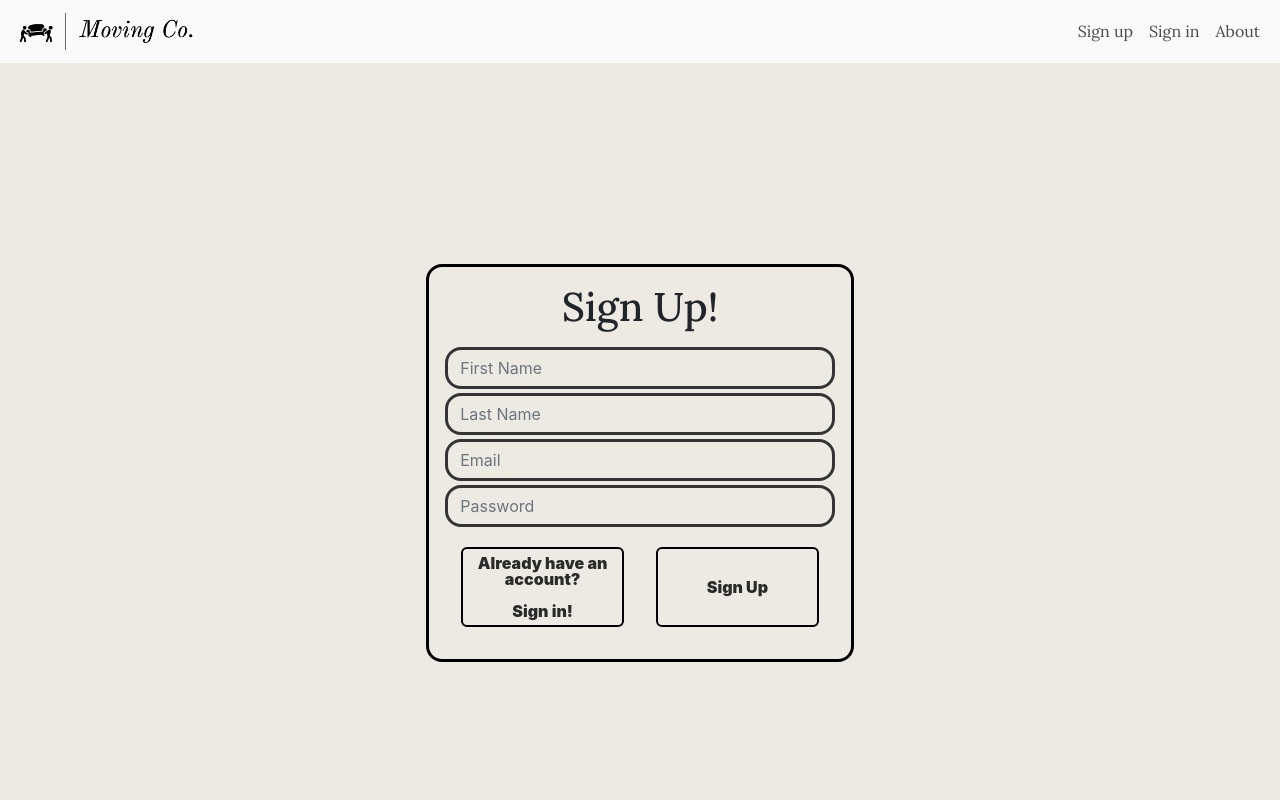
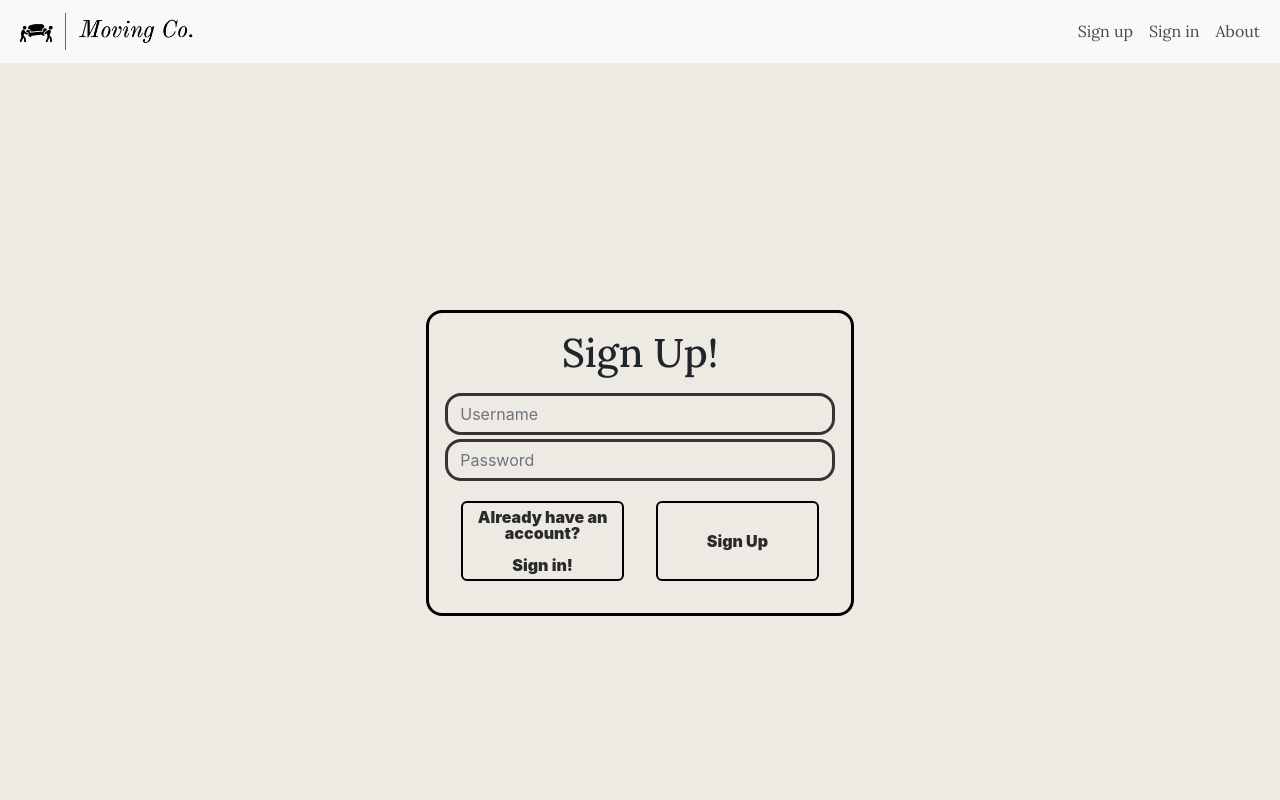
Before and after one commit to AnAppThatMovesYou/front-end-repo, a React (Create React App) app: page /signup in a window 1280 px wide. Shown: the top 800 px of the page. Built offline with nearby package versions, Linux system fonts and the light colour scheme.

Commit message:
install axios. add funtionality to signUpForm component. lift all sign up form states

```diff
--- a/package.json
+++ b/package.json
@@ -6,6 +6,7 @@
 		"@testing-library/jest-dom": "^5.16.4",
 		"@testing-library/react": "^13.3.0",
 		"@testing-library/user-event": "^13.5.0",
+		"axios": "^0.27.2",
 		"bootstrap": "^5.2.0",
 		"react": "^18.2.0",
 		"react-dom": "^18.2.0",
--- a/src/App.js
+++ b/src/App.js
@@ -3,19 +3,33 @@ import { Routes, Route } from 'react-router-dom';
 import { useState } from 'react';
 
 // importing all of the components
-import NavSignedIn from './components/Header/NavSignedIn';
-import NavSignedOut from './components/Header/NavSignedOut';
-import About from './components/Main/About';
-import HomePageSignedOut from './components/Main/HomePageSignedOut';
-import HomePageSignedIn from './components/Main/HomePageSignedIn';
-import BlogDetails from './components/Main/BlogDetails';
-import FooterSignedOut from './components/Footer/FooterSignedOut';
-import FooterSignedIn from './components/Footer/FooterSignedIn';
-import SignUpForm from './components/Main/SignUpForm';
-import SignInForm from './components/Main/SignInForm';
+import NavSignedIn from './Components/Header/NavSignedIn';
+import NavSignedOut from './Components/Header/NavSignedOut';
+import About from './Components/Main/About';
+import HomePageSignedOut from './Components/Main/HomePageSignedOut';
+import HomePageSignedIn from './Components/Main/HomePageSignedIn';
+import BlogDetails from './Components/Main/BlogDetails';
+import FooterSignedOut from './Components/Footer/FooterSignedOut';
+import FooterSignedIn from './Components/Footer/FooterSignedIn';
+import SignUpForm from './Components/Main/SignUpForm';
+import SignInForm from './Components/Main/SignInForm';
 
 function App() {
+	// INITIAL STATE SETUPS
+
+	// Initial Sign Up State:
+	const initialSignUp = {
+		Username: '',
+		Password: '',
+		user_role: {
+			name: 'ROLE_USER',
+		},
+	};
+
+	// STATE SET UPS
 	const [signedIn, setSignedIn] = useState(false);
+	const [signUp, setSignUp] = useState(initialSignUp);
+	const [signUpJwt, setSignUpJwt] = useState('');
 
 	return (
 		<div className='bg-color'>
@@ -24,7 +38,18 @@ function App() {
 				<Routes>
 					<Route path='/' element={<HomePageSignedOut />} />
 					<Route path='/home' element={<HomePageSignedIn />} />
-					<Route path='/signup' element={<SignUpForm />} />
+					<Route
+						path='/signup'
+						element={
+							<SignUpForm
+								signUp={signUp}
+								setSignUp={setSignUp}
+								initialSignUp={initialSignUp}
+								signUpJwt={signUpJwt}
+								setSignUpJwt={signUpJwt}
+							/>
+						}
+					/>
 					<Route path='/signin' element={<SignInForm />} />
 					<Route path='/about' element={<About />} />
 					<Route path='blog/:details' element={<BlogDetails />} />
--- a/src/components/footer/FooterSignedIn.js
+++ b/src/components/footer/FooterSignedIn.js
@@ -6,7 +6,7 @@ function FooterSignedIn(props) {
 			<section className=''>
 				<div className='d-flex justify-content-center gap-for-footer'>
 					<div className='w-60'>
-						<a class='navbar-brand' href='#'>
+						<a className='navbar-brand' href='#'>
 							<img
 								src={require('../../images/MovingCoFooter.png')}
 								alt=''
--- a/src/components/main/SignUpForm.js
+++ b/src/components/main/SignUpForm.js
@@ -1,30 +1,62 @@
 import './Form.css';
+import { useState } from 'react';
+import axios from 'axios';
+import { useNavigate } from 'react-router-dom';
 
-function SignUpForm(props) {
+function SignUpForm({ signUp, setSignUp, initialSignUp }) {
+	const navigate = useNavigate();
+
+	function handleChange(event) {
+		setSignUp({
+			...signUp,
+			[event.target.id]: event.target.value,
+		});
+	}
+
+	const handleSubmit = async (event) => {
+		event.preventDefault();
+		await setSignUp(signUp);
+
+		try {
+			const response = await axios.post('http://localhost:8080/signup', signUp);
+			console.log(response);
+
+			if (response.status === 200) {
+				navigate('/home');
+			}
+		} catch (error) {
+			console.log(error);
+		}
+	};
 	return (
 		<div className='signup-form container-fluid d-flex justify-content-center align-items-center'>
-			<form className='form form-group'>
-				<h1 className='default-font position-relative mb-3 text-center'>Sign Up!</h1>
+			<form className='form form-group' onSubmit={handleSubmit}>
+				<h1 className='default-font position-relative mb-3 text-center'>
+					Sign Up!
+				</h1>
 				<input
+					id='Username'
 					type='text'
 					className='form-control position-relative mb-1 input'
-                    placeholder='First Name'
+					placeholder='Username'
+					value={signUp.Username}
+					onChange={handleChange}
 				/>
 				<input
-					type='text'
+					id='Password'
+					type='password'
 					className='form-control position-relative mb-1 input'
-                    placeholder='Last Name'
+					placeholder='Password'
+					value={signUp.Password}
+					onChange={handleChange}
 				/>
-				<input
+
+				{/* <input
 					type='email'
 					className='form-control position-relative mb-1 input'
                     placeholder='Email'
-				/>
-				<input
-					type='password'
-					className='form-control position-relative mb-1 input'
-                    placeholder='Password'
-				/>
+				/> */}
+
 				<div className='button-container'>
 					<div className='d-flex flex-row'>
 						<button className='btn w-50' type='button'>
```
Also changed, not shown: 1 other file (tests, documents, lock files or other folders).
